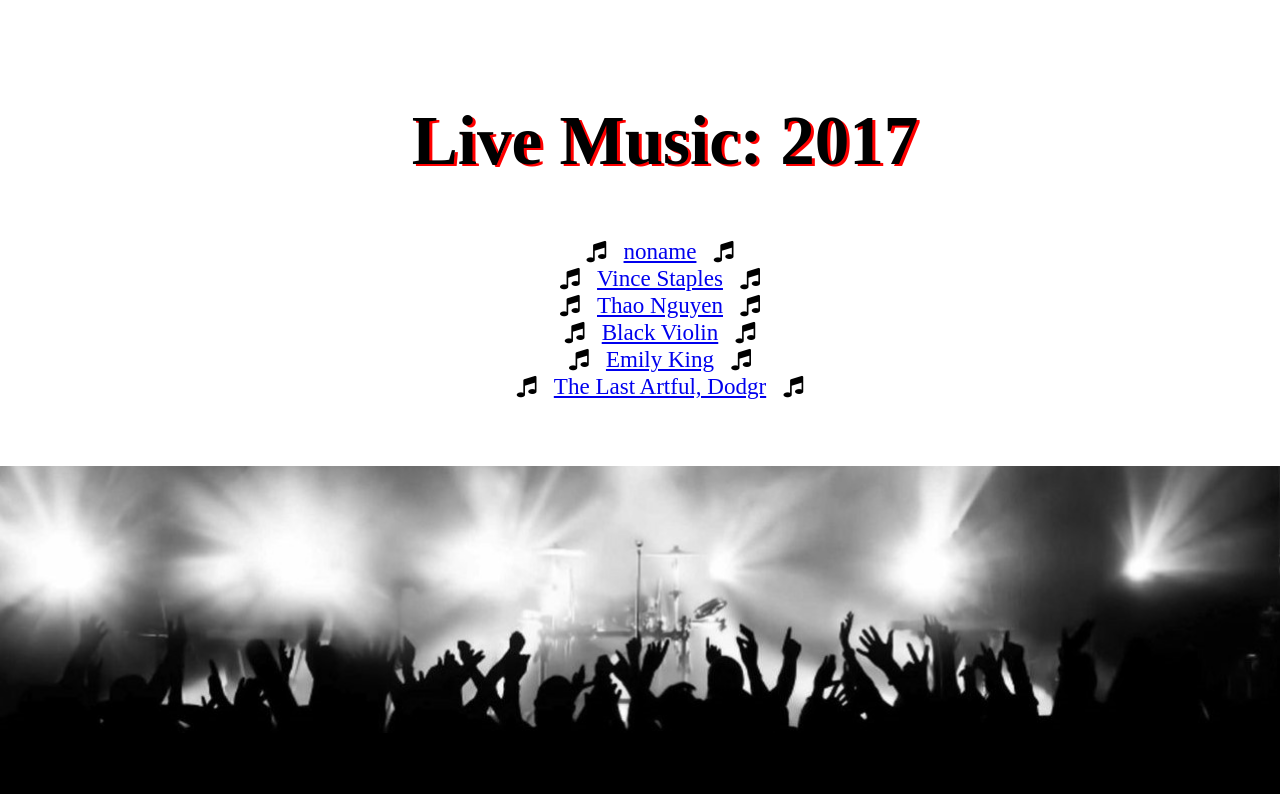
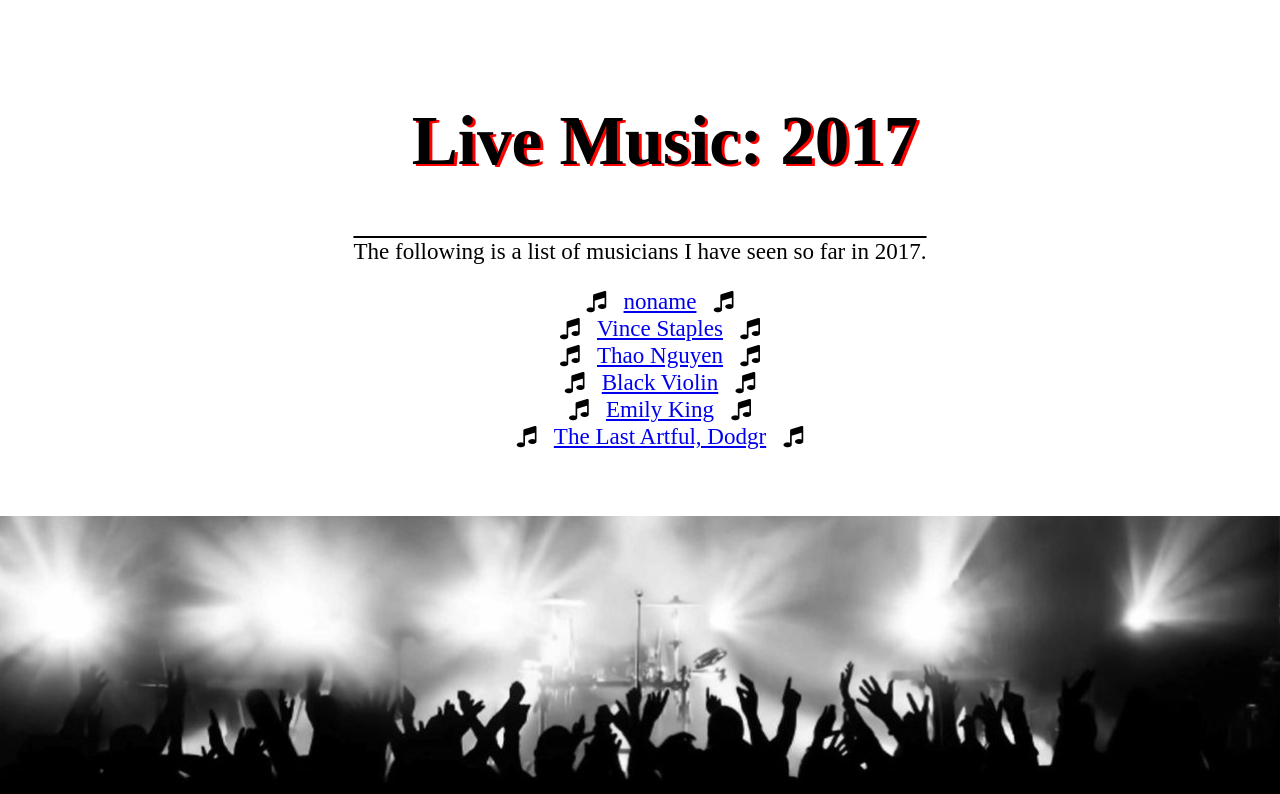
Before and after one commit to ju1337aylor/html-me-something, a plain HTML site: page index.html in a window 1280 px wide. Shown: the top 794 px of the page. Drawn offline with Linux system fonts and the light colour scheme; files whose address does not match are found by name.

Commit message:
ensuring id, class, and element selectors were used

```diff
--- a/index.html
+++ b/index.html
@@ -11,6 +11,7 @@
                 <h1>
                     Live Music: 2017
                 </h1>
+                <p id="about">The following is a list of musicians I have seen so far in 2017.</p>
                 <ul>
                     <li><i class="fa fa-music"></i>&nbsp;&nbsp;&nbsp;<a href="#noname">noname</a>&nbsp;&nbsp;&nbsp;<i class="fa fa-music"></i></li>
                     <li><i class="fa fa-music"></i>&nbsp;&nbsp;&nbsp;<a href="#staples">Vince Staples</a>&nbsp;&nbsp;&nbsp;<i class="fa fa-music"></i></li>
--- a/styles.css
+++ b/styles.css
@@ -62,3 +62,8 @@ ul {
     padding-top: 60px;
     padding-bottom: 100px;
 }
+
+#about {
+    text-align: center;
+    text-decoration: overline;
+}
```
